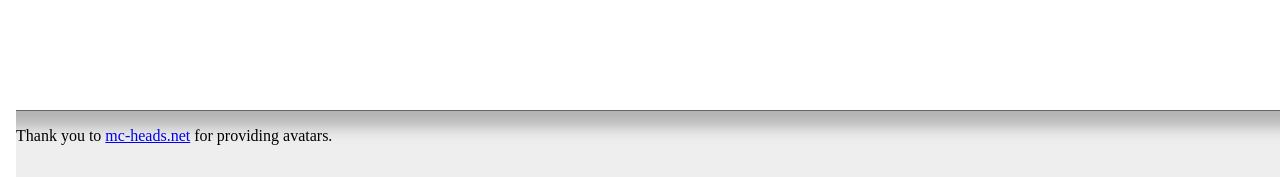
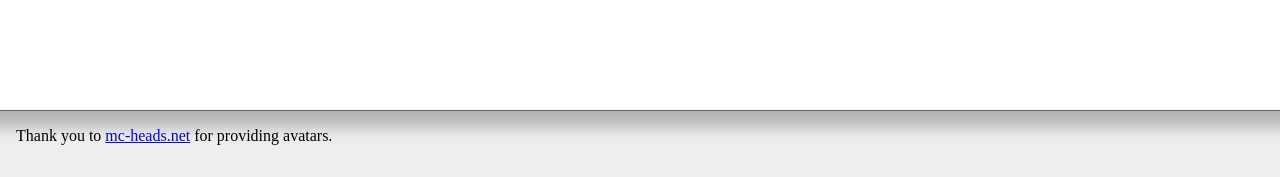
Before and after one commit to RobbieNesmith/MinecraftServerTracker, a Flask app: template templates/server_display_ajax.html in a window 1280 px wide. Shown: the part 623-800 px from the top of the page. Run offline with Flask 3, Linux system fonts and the light colour scheme; the template is opened without the code that fills it, so the values that code supplies are empty; some libraries are stand-ins or nearby versions.

Commit message:
Fix footer formatting

```diff
--- a/static/css/style.css
+++ b/static/css/style.css
@@ -3,6 +3,10 @@
 }
 
 body {
+  margin: 0;
+}
+
+main {
   margin: 1rem;
 }
 
@@ -42,13 +46,12 @@ body {
   margin-left: 0.5rem;
 }
 
-.footer {
+footer {
   position: fixed;
   bottom: 0;
-  padding-bottom: 2rem;
+  padding: 1rem 1rem 2rem 1rem;
   width: 100%;
   background: #eee;
-  padding-top: 1rem;
   border-top: solid 1px #666;
   box-shadow: 0 3rem 1rem -2rem inset rgba(0,0,0,0.25);
 }
--- a/templates/server_display_ajax.html
+++ b/templates/server_display_ajax.html
@@ -10,7 +10,7 @@
 {% block onload %}setTimeout(() => loadServerInfo('{{ server_name }}'), 100){% endblock %}
 
 {% block body %}
-	<div class="maincontainer">
+	<main>
 	  <div class="servertitle">
 		<img id="favicon" class="favicon" src="{{ url_for('static', filename='img/spingrass.gif') }}" alt="{{ server_name }} favicon"></img>
 		<span class="servername">{{ server_name }}</span>
@@ -24,8 +24,8 @@
 		<span> or </span>
 		<a href="/recent">See what has been searched</a>
 	  </span>
-	</div>
-	<div class="footer">
+	</main>
+	<footer>
 	Thank you to <a href="https://mc-heads.net/">mc-heads.net</a> for providing avatars.
-	</div>
+	</footer>
 {% endblock %}
```
